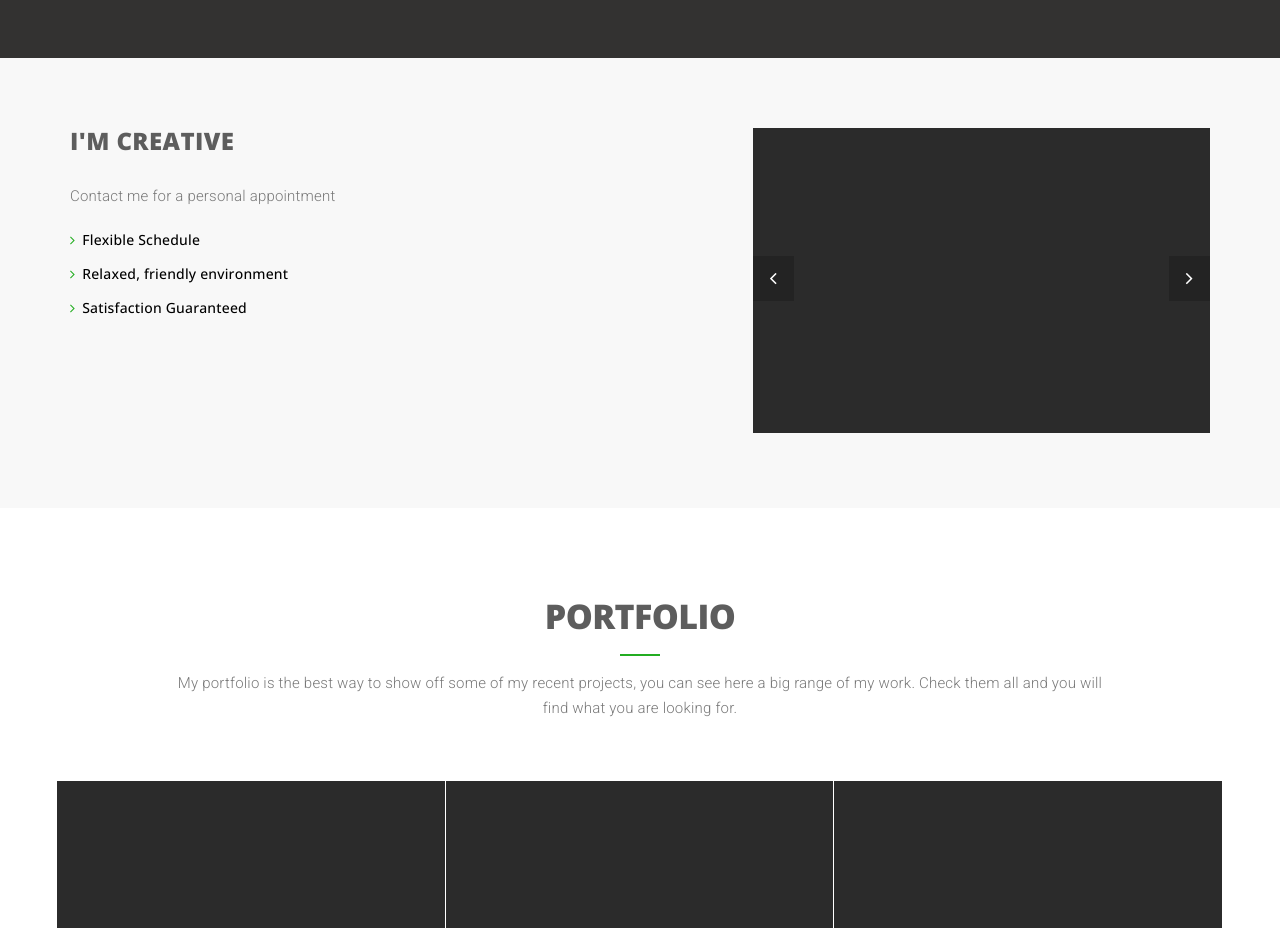
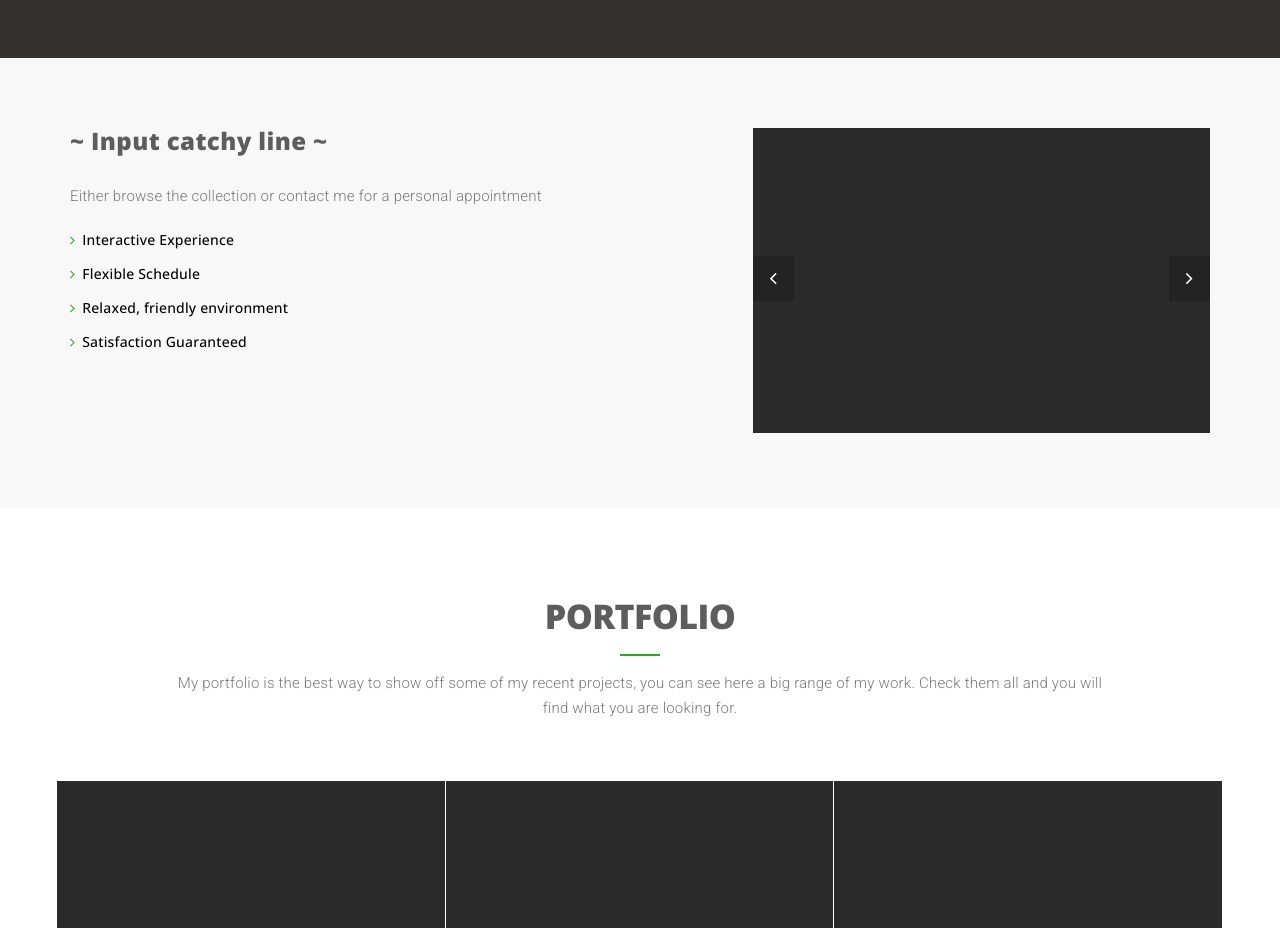
Before and after one commit to ryan-carroll/cstock, a website: page src/index.html in a window 1280 px wide. Shown: the part 1380-2308 px from the top of the page. Drawn offline with nearby package versions, Linux system fonts and the light colour scheme.

Commit message:
Update index.html

```diff
--- a/src/index.html
+++ b/src/index.html
@@ -125,9 +125,10 @@
 				<div class="row">
 					<div class="col-md-7">
 						<div class="section-text">
-							<h3>I'M CREATIVE</h3>
-							<p>Contact me for a personal appointment</p>
+							<h3>~ Input catchy line ~</h3>
+							<p>Either browse the collection or contact me for a personal appointment</p>
 							<ul>
+								<li>Interactive Experience</li>
 								<li>Flexible Schedule</li>
 								<li>Relaxed, friendly environment</li>
 								<li>Satisfaction Guaranteed</li>
```
